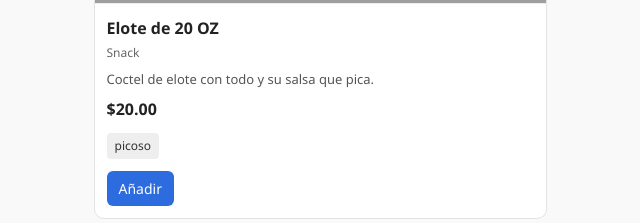
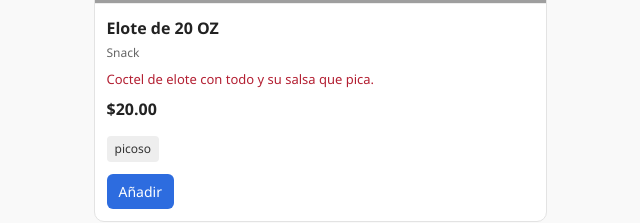
Before and after one commit to Estupecato/castapp, a React (Vite) app: page /menu in a window 1280 px wide. Shown: the part 370-593 px from the top of the page, without its empty margins (320-960 px from the left). Built offline with nearby package versions, Linux system fonts and the light colour scheme; grey boxes are pictures that could not be loaded.

Commit message:
version 1.0.3 test

```diff
--- a/src/main.jsx
+++ b/src/main.jsx
@@ -21,7 +21,7 @@ import NotFound from './routes/NotFound.jsx';
 // 5) Importa estilos base globales.
 import './styles/base.css';
 
-// 6) Define el árbol de rutas con Router v6.
+// 6) Define el árbol de rutas con Router.
 const router = createBrowserRouter([
     {
         // 7) Ruta raíz que usa App como layout.
--- a/src/styles/dish-card.css
+++ b/src/styles/dish-card.css
@@ -38,7 +38,7 @@
 /* Descripción corta del platillo
    - La truncamos a 2 líneas para que las tarjetas no crezcan demasiado. */
 .dish-card__desc {
-    color: #555;
+    color: #b31f32;
     font-size: 13px;
     margin: 0 0 8px;
     display: -webkit-box;
@@ -49,7 +49,7 @@
 
 .dish-card__price {
     font-weight: 600;
-    margin: 0 0 12px;
+    margin: 0 0 15px;
 }
 
 .dish-card__tags {
@@ -78,7 +78,7 @@
     position: absolute;
     right: 12px;
     bottom: 12px;
-    background: #2e7d32; /* verde agradable */
+    background: #0eea0e; /* verde agradable */
     color: #fff;
     padding: 6px 10px;
     border-radius: 6px;
```
